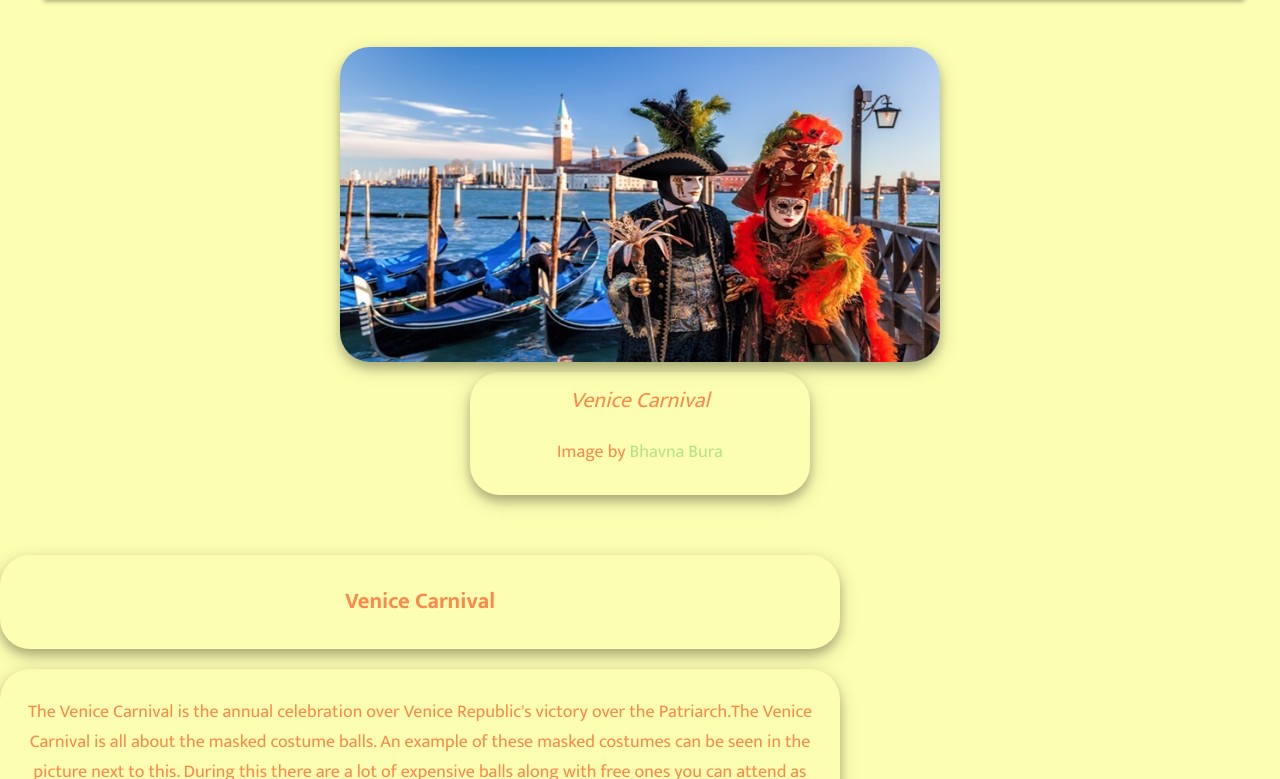
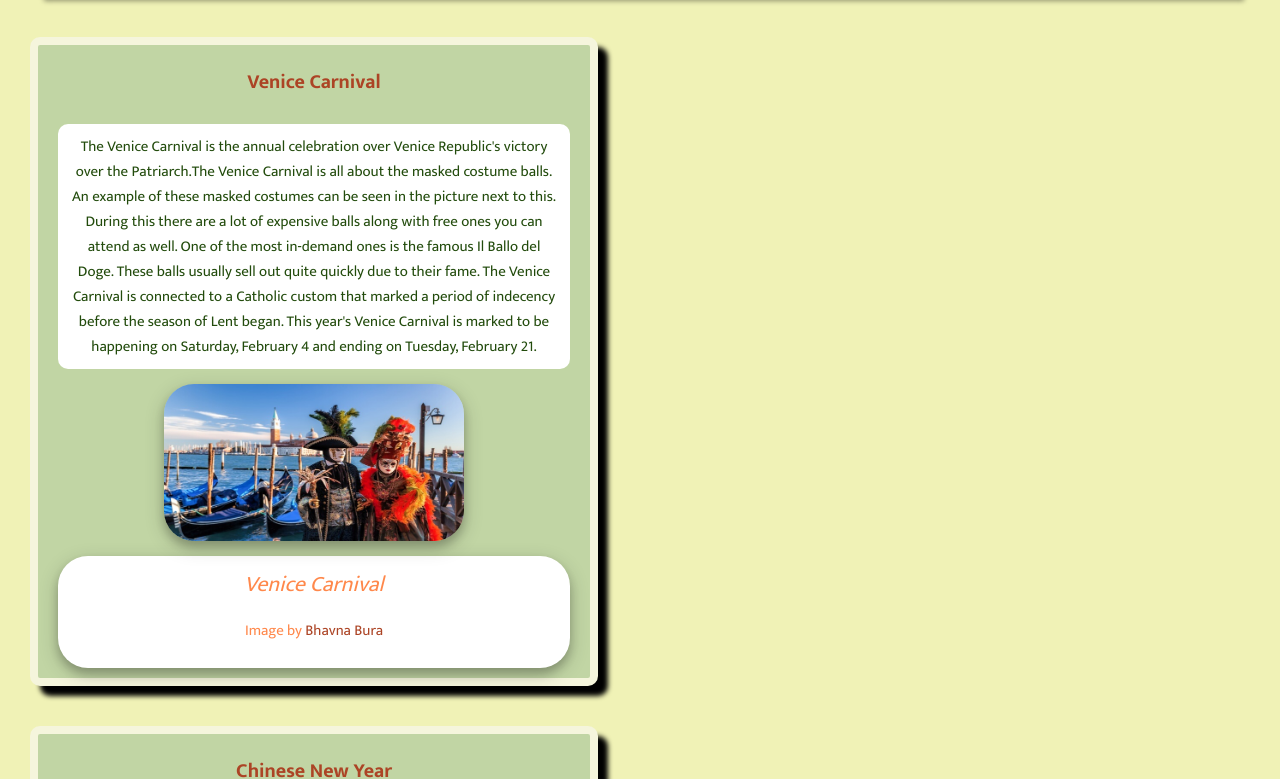
Before and after one commit to CSF2223/holidaydesign-MouanesGabriella, a plain HTML site: page index.html in a window 1280 px wide. Shown: the part 104-883 px from the top of the page. Drawn offline with Linux system fonts and the light colour scheme.

Commit message:
fixed up the code for both Index and Style

```diff
--- a/index.html
+++ b/index.html
@@ -14,53 +14,51 @@
     </header>
 
 <section class="Holidays">
-    <div class="imageCard">
-        <img src="assets/Venice Pic(2).jpg" alt="Venice Carnival"></img>
+    <div class="Goofball">
+        <h2 class="title">Venice Carnival</h2>
+        <p class="NeymarJr">The Venice Carnival is the annual celebration over Venice Republic's victory over the Patriarch.The Venice Carnival is all about the masked costume balls. An example of these masked costumes can be seen in the picture next to this. During this there are a lot of expensive balls along with free ones you can attend as well. One of the most in-demand ones is the famous Il Ballo del Doge. These balls usually sell out quite quickly due to their fame.
+   The Venice Carnival is connected to a Catholic custom that marked a period of indecency before the season of Lent began. This year's Venice Carnival is marked to be happening on Saturday, February 4 and ending on Tuesday, February 21.</p>
+
+          <!-- Project Image -->
+          <div class="projectImage">
+           <a href="https://traveltriangle.com/blog/venice-carnival/"> <img src="assets/Venice Pic(2).jpg" class="projectImage"></img></a>
+           </div>
+         <!-- close Project Image-->
+
         <div class="cardText">
             <cite>Venice Carnival</cite>
          <p>Image by <a href="https://traveltriangle.com/blog/venice-carnival/">Bhavna Bura</a></p>
         </div>
+
         <!-- close cardText-->
     </div> <!--Close imageCard class -->
 
-<div class="Text">
-    <h2>Venice Carnival</h2>
-    </div>
-    <div class="Text">
-    <p>The Venice Carnival is the annual celebration over Venice Republic's victory over the Patriarch.The Venice Carnival is all about the masked costume balls. An example of these masked costumes can be seen in the picture next to this. During this there are a lot of expensive balls along with free ones you can attend as well. One of the most in-demand ones is the famous Il Ballo del Doge. These balls usually sell out quite quickly due to their fame.
-   The Venice Carnival is connected to a Catholic custom that marked a period of indecency before the season of Lent began. This year's Venice Carnival is marked to be happening on Saturday, February 4 and ending on Tuesday, February 21. </p>
-</div>
 
-<div class="imageCard">
-        <img src="assets/lunarnewyearfestival.jpg" alt="Chinese New Year"></img>
+<div class="Goofball">
+    <h2 class="title">Chinese New Year</h2>
+    <p class="NeymarJr">Chinese New Year (also called Lunar New Year and celebrated in many countries outside China), starts on the second new moon after the winter solstice.
+The exact date varies from year to year, but it always falls during the winter. In China, the holiday lasts for weeks!
+
+Celebrations for Chinese New Year take all kinds of forms, from enormous public fireworks displays and exciting lion dances to special family dinners
+at home and giving children money in red envelopes for good luck. This vibrant, thriving holiday with ancient roots brings warmth and cheer to winter every year!</p>
+
+         <!-- Project Image #2 -->
+         <div class="projectImage">
+             <a href="https://www.history.com/topics/holidays/chinese-new-year"><img src="assets/lunarnewyearfestival.jpg" class="projectImage"></img></a>
+          </div>
+           <!-- close Project Image-->
+
         <div class="cardText">
             <cite>Chinese New Year</cite>
          <p>Image by <a href="https://www.history.com/topics/holidays/chinese-new-year">Eastimages</a></p>
         </div>
+          <!-- close cardText-->
+    </div> <!--Close imageCard class -->
 
-<div class="Text">
-    <h2>Chinese New Year</h2>
-    </div>
-    <div class="Text">
-    <p>Chinese New Year (also called Lunar New Year and celebrated in many countries outside China), starts on the second new moon after the winter solstice.
-The exact date varies from year to year, but it always falls during the winter. In China, the holiday lasts for weeks!
 
-Celebrations for Chinese New Year take all kinds of forms, from enormous public fireworks displays and exciting lion dances to special family dinners
-at home and giving children money in red envelopes for good luck. This vibrant, thriving holiday with ancient roots brings warmth and cheer to winter every year!</p>
-    </div>
-
-<div class="imageCard">
-        <img src="assets/christmas.jpeg" alt="Christmas"></img>
-        <div class="cardText">
-            <cite>Christmas</cite>
-         <p>Image by <a href="https://www.freepik.com/free-photos-vectors/christmas-red">Freepik</a></p>
-        </div>
-
-<div class="Text">
-    <h2>Christmas</h2>
-    </div>
-    <div class="Text">
-    <p>Christmas is an annual festival commemorating the birth of Jesus Christ, observed primarily on December 25 as a religious
+<div class="Goofball">
+    <h2 class="title">Christmas</h2>
+    <p class="NeymarJr">Christmas is an annual festival commemorating the birth of Jesus Christ, observed primarily on December 25 as a religious
 and cultural celebration among billions of people around the world. A feast central to the Christian liturgical year,
 it is preceded by the season of Advent or the Nativity Fast and initiates the season of Christmastide, which historically
 in the West lasts twelve days and culminates on Twelfth Night. Christmas Day is a public holiday in many countries,
@@ -76,15 +74,21 @@ Every night, families go to a different home and ask for shelter. Once they’re
 In India, people attend special midnight masses and make kheer, a sweet pudding, for neighbors and family.
 Norwegians celebrate with their own kind of rice pudding, called riskrem, on Christmas Eve.
 Brazilian children leave a sock near the window for Bom Velhinho (a Brazilian name for Santa Claus). If he finds it, they get a present!
-In Ireland, some people take a cold swim in the ocean on Christmas morning!
-</p>
+In Ireland, some people take a cold swim in the ocean on Christmas morning!</p>
+
+     <!-- Project Image #3 -->
+      <div class="projectImage">
+          <a href="https://www.freepik.com/free-photos-vectors/christmas-red"><img src="assets/christmas.jpeg" class="projectImage"></img></a>
+      </div>
+           <!-- close Project Image-->
+
+        <div class="cardText">
+            <cite>Christmas</cite>
+         <p>Image by <a href="https://www.freepik.com/free-photos-vectors/christmas-red">Freepik</a></p>
+        </div>
+         <!-- close cardText-->
+</div>   <!--Close imageCard class -->
+
 </section>
-
-
-
-
-
-
-
 </body>
 </html>
--- a/style.css
+++ b/style.css
@@ -9,6 +9,7 @@ html {
 header{
     margin: 0 4rem;
     letter-spacing: 0.8rem;
+    background-color: #EAE7B1;
     text-align: center;
     border-bottom: 1px solid #826F66;
     border-right: 1px solid #826F66;
@@ -20,10 +21,19 @@ header{
 }
 
 body {
-    background-color: #FCFFB2;
-    color: #829470 ;
+    background-color: #F0F2B6;
+    color: #AC4425 ;
     font-family: 'Mukta';
     margin: 0;
+    padding:0;
+}
+
+.title{
+    color: #AC4425;
+    margin: 0;
+    padding: 1rem 2rem;
+    text-align: center;
+    font-size:2rem;
 }
 
 cite{
@@ -31,65 +41,71 @@ cite{
 }
 
 
-p{
-    font-size: 1.8rem;
+.Goofball {
+    background-color: #C1D5A4;
+    color: #224B0C;
+    margin: 4rem 3rem;
+    padding: 1rem 2rem;
+    text-align: center;
+    box-shadow: 10px 10px 5px #000;
+    transition: .3s ease-in-out;
+    border-radius: 1rem;
+    border-bottom:8px solid beige;
+    border-right:8px solid beige;
+    border-left:8px solid beige;
+    border-top:8px solid beige;
 }
 
-
-.imageCard {
-    display:flex;
-    flex-direction: column;
-    justify-content: center;
-    align-items:center;
-    margin: 1rem 50rem;
-    padding: 4rem;
-}
-
-.imageCard img {
-     width:600px;
+.Goofball img {
+     width:300px;
     height: auto;
     border-radius:30px;
     box-shadow: 0 6px 10px 0 rgba(0, 0, 0, 0.2), 0 6px 20px 0 rgba(0, 0, 0, 0.19);
 }
 
 
-.imageCard a {
+.Goofball a {
     text-decoration: none;
-    color: #B6E388;
+    color: #AC4425;
 }
 
 .cardText{
     color:  #FF884B;
+    background-color: #fff;
     text-align: center;
     font-size:1.5rem;
-    padding:1rem 2rem;
-    width: 300px;
+    padding:1rem 1rem;
     border-radius: 30px;
     margin-top: 1rem;
     box-shadow: 0 6px 10px 0 rgba(0, 0, 0, 0.2), 0 6px 20px 0 rgba(0, 0, 0, 0.19);
 
 }
 
-.Text{
-    color:  #FF884B;
-    text-align: center;
-    font-size:1.5rem;
-    padding:1rem 2rem;
-    width:800px;
-    border-radius: 30px;
-    margin-top: 2rem;
-    box-shadow: 0 6px 10px 0 rgba(0, 0, 0, 0.2), 0 6px 20px 0 rgba(0, 0, 0, 0.19);
+
+
+.projectImage {
+    border-radius: 6rem;
 
 }
-@media (min-width: 768px){
+
+.NeymarJr {
+    background-color: #fff;
+    padding: 1rem;
+    font-size: 15px;
+    border-radius: 1rem;
+}
+
+
+@media (min-width: 800px){
        .holidays {
-        display:flex;
+         display: flex;
         flex-direction:row;
-        justify-content:space-evenly;
-        flex-wrap:wrap;
+        justify-content:center;
+        flex-wrap: wrap;
 }
-    .imageCard {
-        max-width:20%;
+
+    .Goofball {
+        max-width:40%;
 }
 
 }
```
